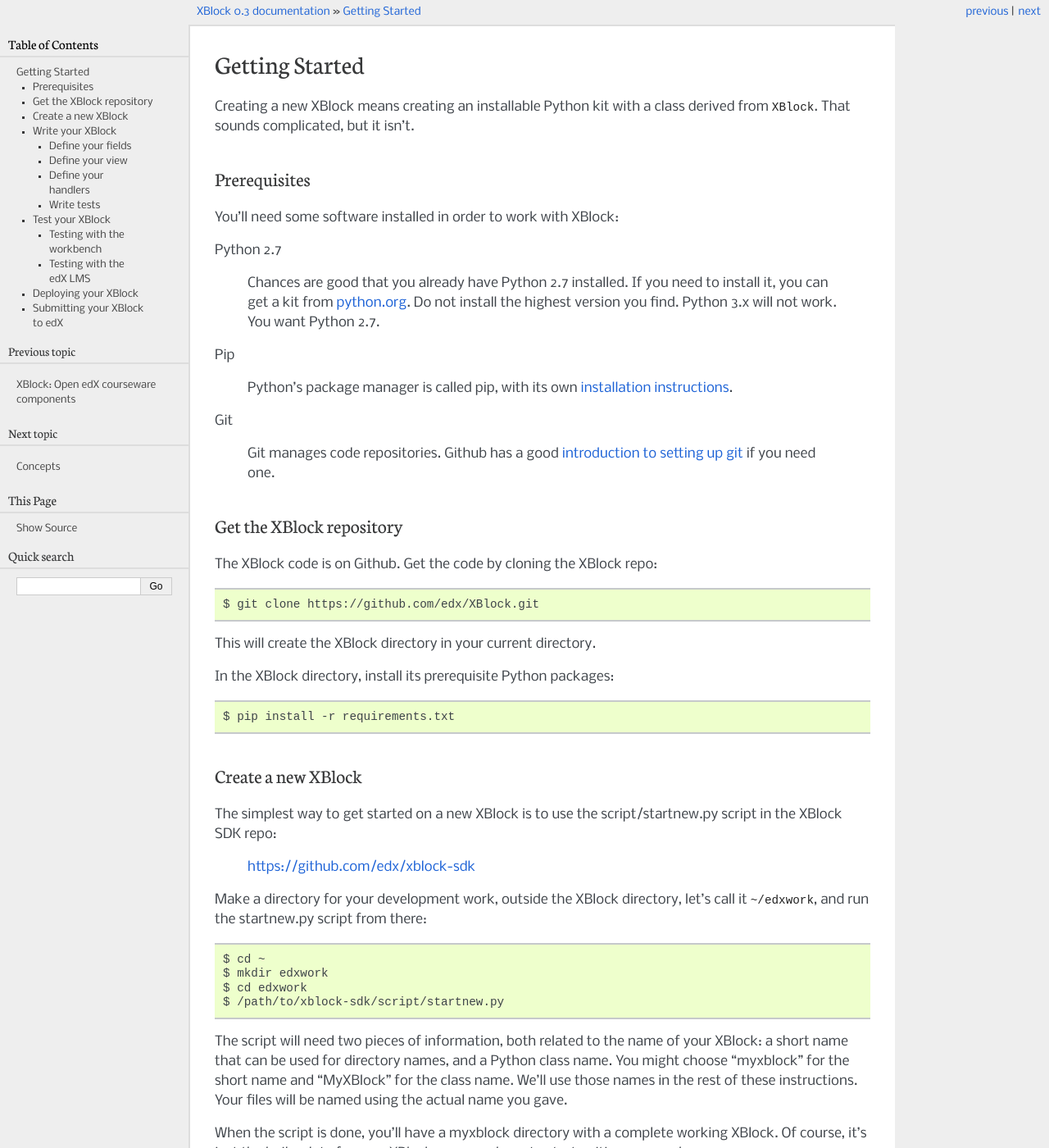
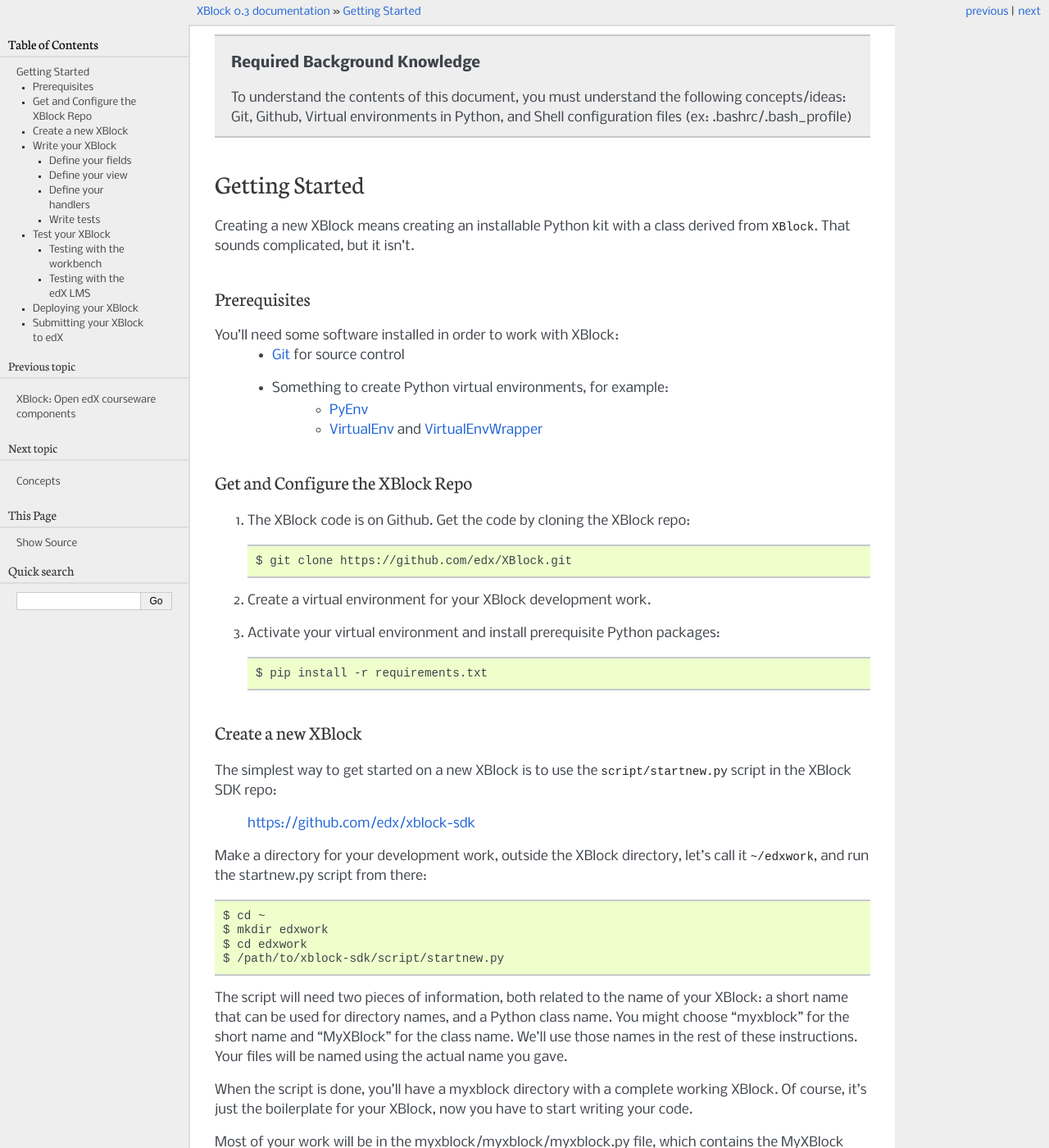
Before and after one commit to openedx/XBlock, a Sphinx documentation site: the page built from doc/getting_started.rst, in a window 1280 px wide and 1400 px high. Shown: the whole window at 82% size. Built offline with Sphinx 7.4.7, drawn with Linux system fonts in a browser that asks for light colours; some of the changed text lies outside the part shown.

Commit message:
PyCon 2014 Sprint Additions
1. Add 'Required Background Knowledge' section
2. Add instructions on using virtual environments
3. Minor syntax updates

```diff
--- a/doc/getting_started.rst
+++ b/doc/getting_started.rst
@@ -1,52 +1,33 @@
-===============
+.. topic:: Required Background Knowledge
+
+   To understand the contents of this document, you must understand the
+   following concepts/ideas: Git, Github, Virtual environments in Python,
+   and Shell configuration files (ex: .bashrc/.bash_profile)
+
 Getting Started
 ===============
-
 Creating a new XBlock means creating an installable Python kit with a class
 derived from :class:`.XBlock`.  That sounds complicated, but it isn't.
-
 
 Prerequisites
 -------------
 
 You'll need some software installed in order to work with XBlock:
+    * `Git <https://help.github.com/articles/set-up-git>`_ for source control
+    * Something to create Python virtual environments, for example:
+        * `PyEnv <https://github.com/yyuu/pyenv>`_
+        * `VirtualEnv <http://www.virtualenv.org/en/latest/>`_
+          and `VirtualEnvWrapper <http://virtualenvwrapper.readthedocs.org/en/latest>`_
 
-Python 2.7
+Get and Configure the XBlock Repo
+---------------------------------
 
-    Chances are good that you already have Python 2.7 installed.  If you need
-    to install it, you can get a kit from `python.org`__.   Do not install the
-    highest version you find.  Python 3.x will not work.  You want Python 2.7.
-
-.. __: http://python.org/download/
-
-Pip
-
-    Python's package manager is called pip, with its own `installation
-    instructions`__.
-
-.. __: http://www.pip-installer.org/en/latest/installing.html
-
-Git
-
-    Git manages code repositories.  Github has a good `introduction to setting
-    up git`__ if you need one.
-
-.. __: https://help.github.com/articles/set-up-git
-
-
-
-Get the XBlock repository
--------------------------
-
-.. highlight: console
-
-The XBlock code is on Github.  Get the code by cloning the XBlock repo::
+#. The XBlock code is on Github.  Get the code by cloning the XBlock repo::
 
     $ git clone https://github.com/edx/XBlock.git
 
-This will create the XBlock directory in your current directory.
-
-In the XBlock directory, install its prerequisite Python packages::
+#. Create a virtual environment for your XBlock development work.
+#. Activate your virtual environment and install prerequisite Python packages::
 
     $ pip install -r requirements.txt
 
@@ -156,20 +135,20 @@
 Testing with the workbench
 ..........................
 
-The simplest test environment is the XBlock workbench. It can be found in the XBlock SDK:
-
-    https://github.com/edx/xblock-sdk
-
+The simplest test environment is the XBlock workbench. It can be found in the
+`XBlock SDK <https://github.com/edx/xblock-sdk>`_.
 
 Testing with the edX LMS
 ........................
 
-See https://github.com/edx/edx-platform/blob/master/docs/en_us/developers/source/xblocks.rst#testing
+See `testing documentation <https://github.com/edx/edx-platform/blob/master/
+docs/en_us/developers/source/xblocks.rst#testing>`_.
 
 Deploying your XBlock
 ---------------------
 
-See https://github.com/edx/edx-platform/blob/master/docs/en_us/developers/source/xblocks.rst#deploying-your-xblock
+See `deployment documentation <https://github.com/edx/edx-platform/blob/master/
+docs/en_us/developers/source/xblocks.rst#deploying-your-xblock>`_.
 
 Submitting your XBlock to edX
 -----------------------------
```
Also changed, not shown: other parts of doc/getting_started.rst (+1 -3 lines).
